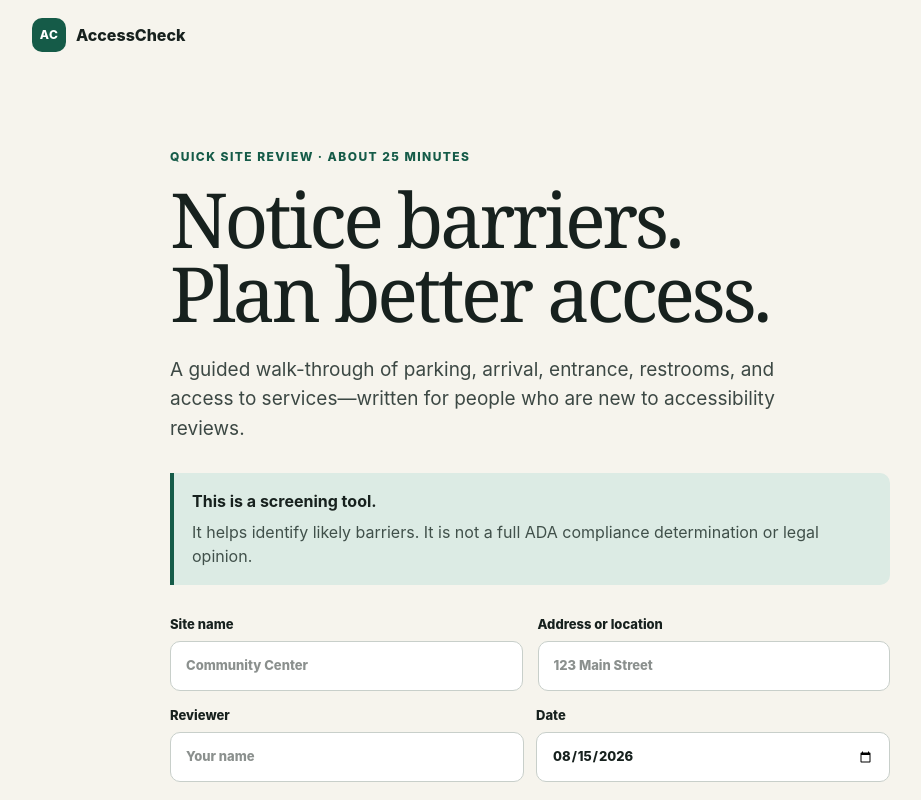
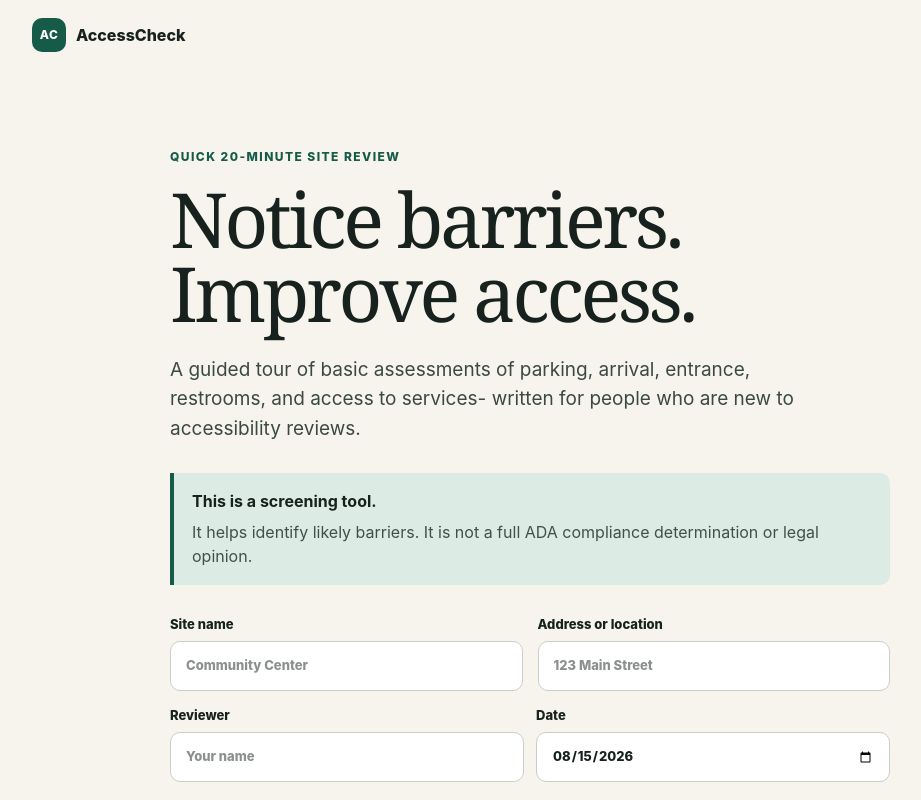
Before and after one commit to mendwell/accesscheck, a Next.js app: page / in a window 1280 px wide. Shown: the top 800 px of the page, without its empty margins (110-1031 px from the left). Built offline with nearby package versions, Linux system fonts and the light colour scheme.

Commit message:
Update page.tsx
update landing page copy

```diff
--- a/app/page.tsx
+++ b/app/page.tsx
@@ -128,9 +128,9 @@ export default function Home() {
 
       {screen === "welcome" && (
         <section className="welcome">
-          <div className="eyebrow">QUICK SITE REVIEW · ABOUT 25 MINUTES</div>
-          <h1>Notice barriers.<br />Plan better access.</h1>
-          <p className="lede">A guided walk-through of parking, arrival, entrance, restrooms, and access to services—written for people who are new to accessibility reviews.</p>
+          <div className="eyebrow">QUICK 20-MINUTE SITE REVIEW</div>
+          <h1>Notice barriers.<br />Improve access.</h1>
+          <p className="lede">A guided tour of basic assessments of parking, arrival, entrance, restrooms, and access to services- written for people who are new to accessibility reviews.</p>
           <div className="notice"><strong>This is a screening tool.</strong><span>It helps identify likely barriers. It is not a full ADA compliance determination or legal opinion.</span></div>
           <div className="siteForm">
             <label>Site name<input value={site.name} onChange={(e) => setSite({ ...site, name: e.target.value })} placeholder="Community Center" /></label>
```
